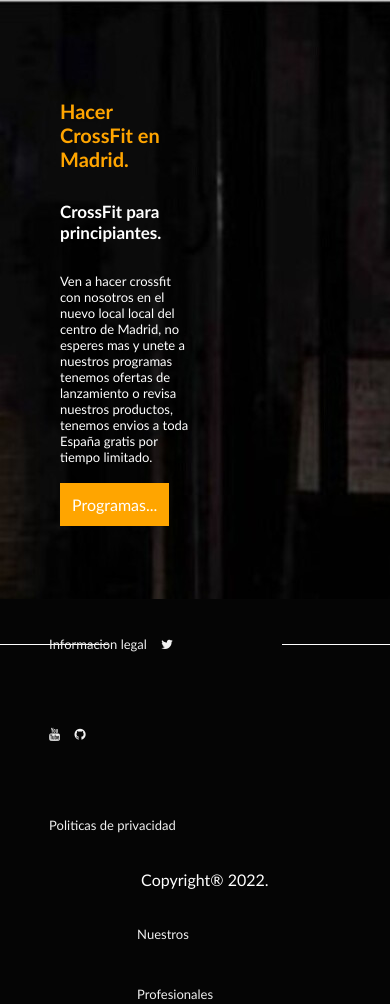
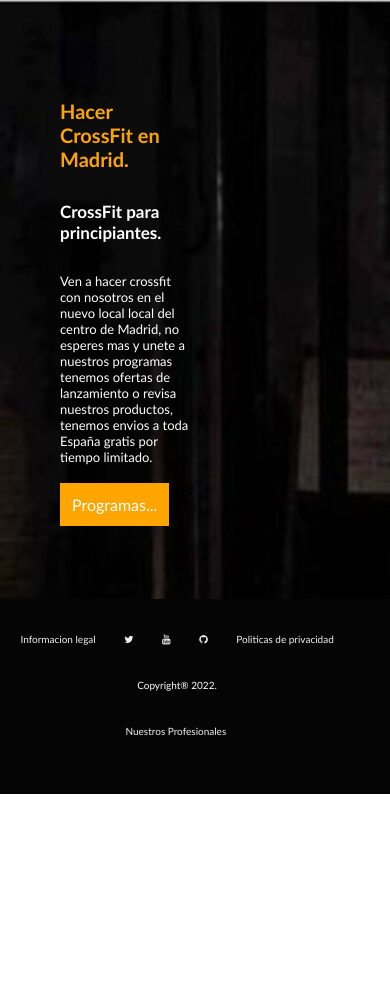
Before and after one commit to Victordisa/3raPreEntregaDiSalvatore, a website: page index.html in a window 390 px wide. Shown: the part 96-1100 px from the top of the page. After the commit the page ends 890 px from the top, so only its background shows below. Drawn offline with Linux system fonts and the light colour scheme.

Commit message:
mejorado el footer en las 3 medias

```diff
--- a/scss/layout/_media-mobile.scss
+++ b/scss/layout/_media-mobile.scss
@@ -355,18 +355,26 @@
         padding: 6px;
         margin-left: 26%;
     }
+    .Pie__inicio{
+        display: inline-block;
+
+    }
     .Pie_redes{
-        a {
-            font-size: 13px;
-            margin-left: -85px;
-            margin-right: 95px;
-          }
-          p{
-            margin-left: 7px;
-          }
-          a:last-child{
-            margin-left: 3px;
+        a{
+            margin-left: 5%;
+        }
+        p{
+            margin-left: 35%;
+        }
+        a:last-child{
+            margin-left: 32%;
           }
 
     }
+    .pie__linea1{
+        display: none;
+    }
+    .pie__linea2{
+        display: none;
+    }
 }
--- a/scss/layout/_media-tablet.scss
+++ b/scss/layout/_media-tablet.scss
@@ -215,5 +215,22 @@
                     @include img-tablet;
                 }
             }
+            .Pie_redes{
+                grid-area: b;
+                margin-left: 1px;
+                margin-bottom: 6%;
+                a {
+                    display: inline-flex;
+                    margin: 10px 5px;
+                    font-size: 10px;
+                  }
+                  p{
+                    font-size: 10px;
+                    margin-left: 32%;
+                  }
+                  a:last-child{
+                    margin-left: 27%;
+                  }
 
+            }
 }
```
Also changed, not shown: css/style.css.
